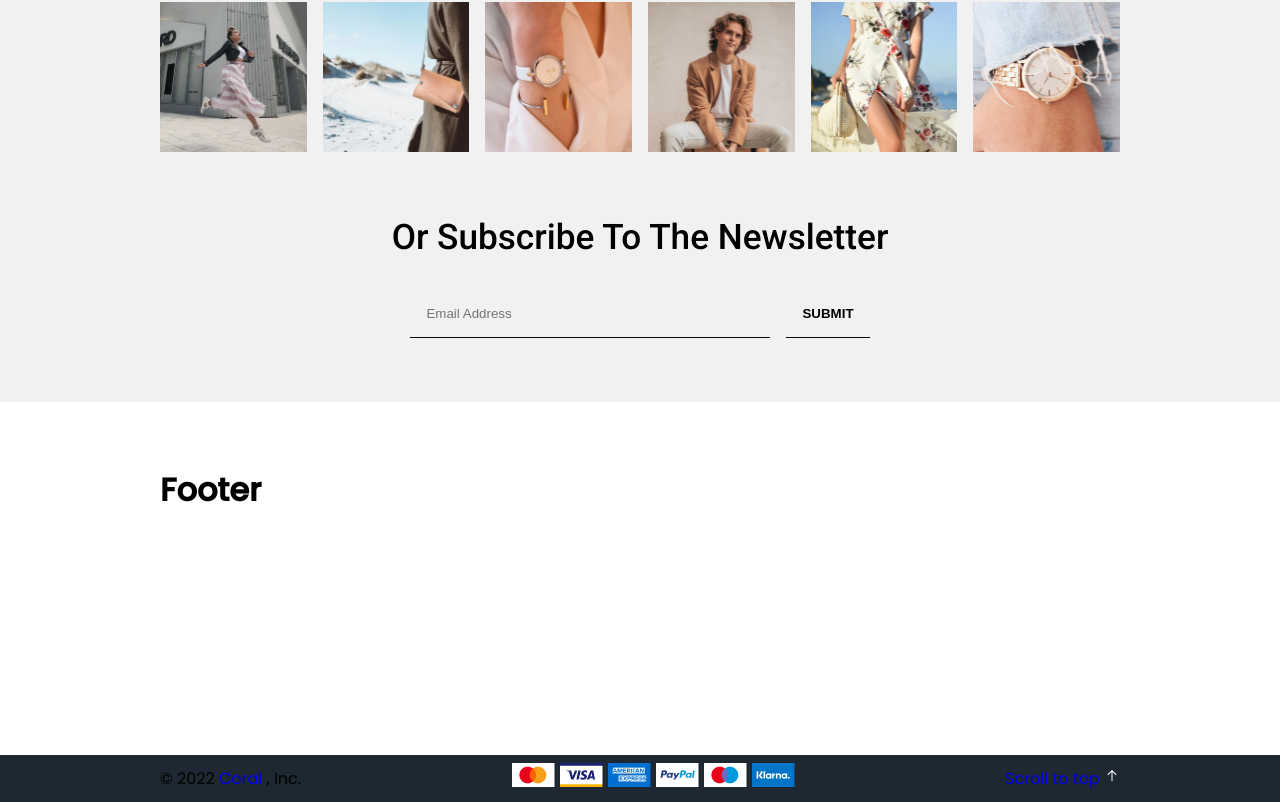
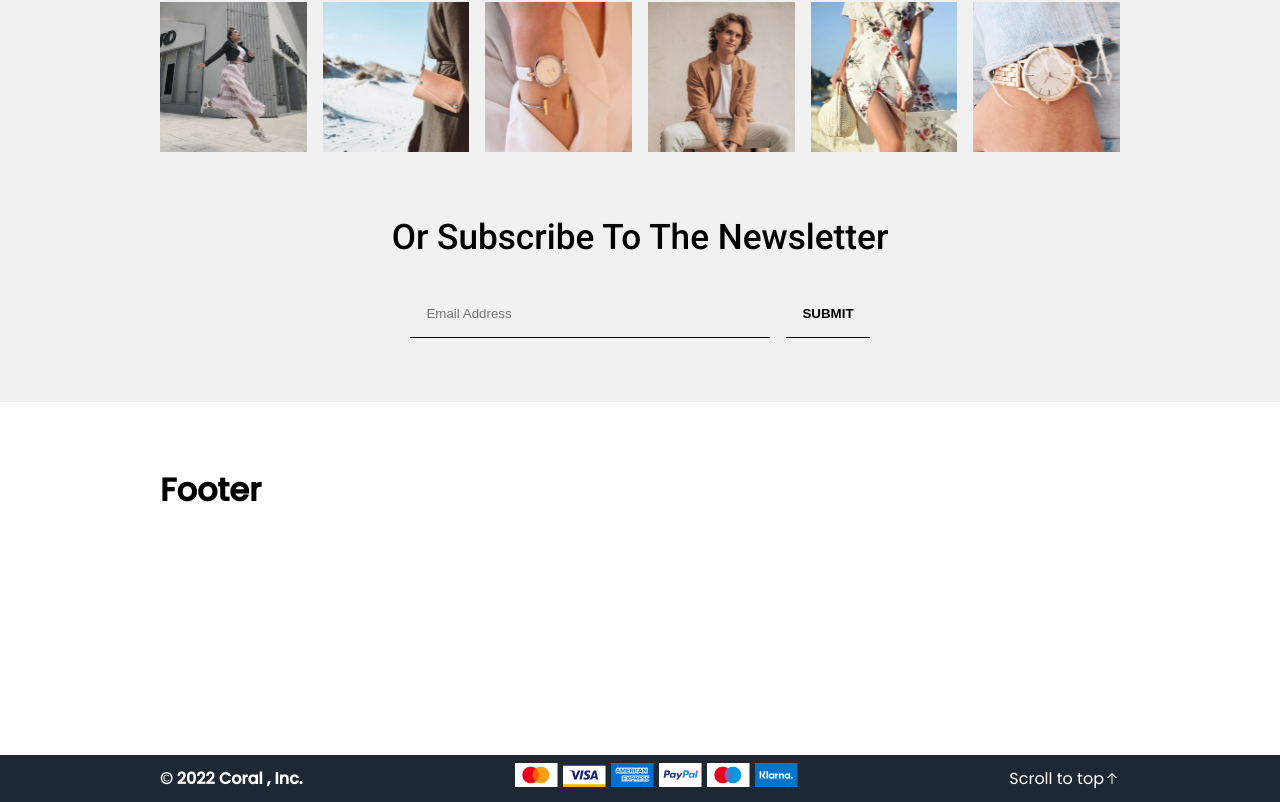
Before and after one commit to PedroMakengo/app-task-vuejs, a Vue app: page / in a window 1280 px wide. Shown: the part 4083-4885 px from the top of the page. Built offline with nearby package versions, Linux system fonts and the light colour scheme.

Commit message:
Trabalhar

```diff
--- a/src/components/Footer/Copyright/index.vue
+++ b/src/components/Footer/Copyright/index.vue
@@ -66,5 +66,20 @@
   align-items: center;
   justify-content: space-between;
   padding-block: 0.5rem;
+
+  color: white;
+}
+
+#copyright .container a {
+  color: white;
+}
+
+.copy-date p {
+  font-weight: 600;
+}
+
+.scroll-top a {
+  display: flex;
+  align-items: center;
 }
 </style>
```
